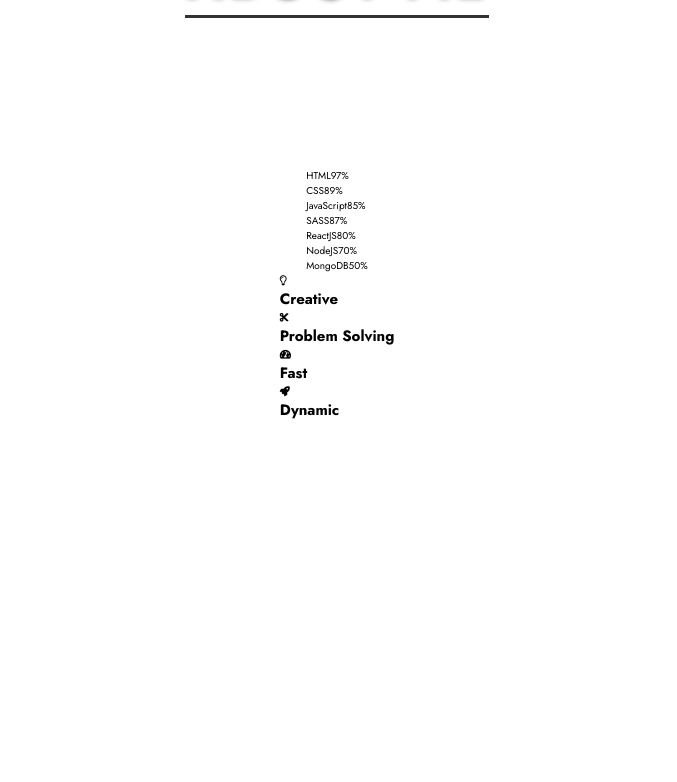
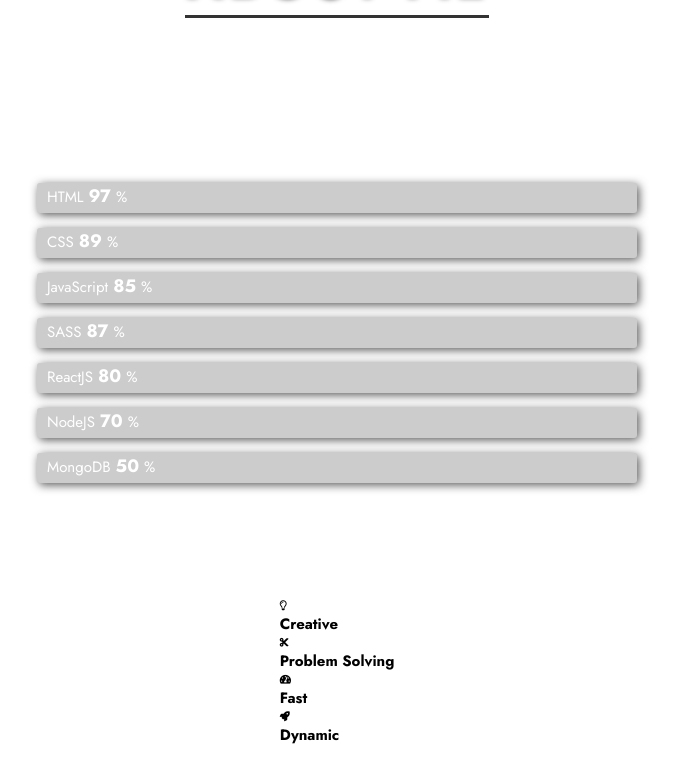
Before and after one commit to DiegoMutre/portfolio-design-react, a React (Create React App) app: page / in a window 1280 px wide. Shown: the part 1008-1790 px from the top of the page, without its empty margins (303-980 px from the left). Before the commit the page ends 1529 px from the top, so only its background shows below. Built offline with nearby package versions, Linux system fonts and the light colour scheme.

Commit message:
Create progress bars wrapper styles

```diff
--- a/src/components/About/About.css
+++ b/src/components/About/About.css
@@ -7,3 +7,44 @@
     flex-direction: column;
     align-items: center;
 }
+
+.progress-bars-wrapper {
+    margin-bottom: 10rem;
+}
+
+.progress-bar {
+    width: 80vw;
+    height: 3rem;
+    background-color: #ccc;
+    margin: 1.5rem 0;
+    border-radius: 0.3rem;
+    box-shadow: 0.2rem 0.2rem 1rem #555;
+    position: relative;
+}
+
+@media (min-width: 768px) {
+    .progress-bar {
+        width: 60rem;
+        height: 3rem;
+    }
+}
+
+.progress-text {
+    position: absolute;
+    left: 1rem;
+    font-size: 1.5rem;
+    color: #fff;
+}
+
+.progress-text span {
+    margin: 0 0.5rem;
+    font-size: 1.8rem;
+    font-weight: 700;
+}
+
+.progress-percent {
+    width: 0%;
+    height: 100%;
+    background-color: #e41c6f;
+    border-radius: 0.3rem;
+}
```
